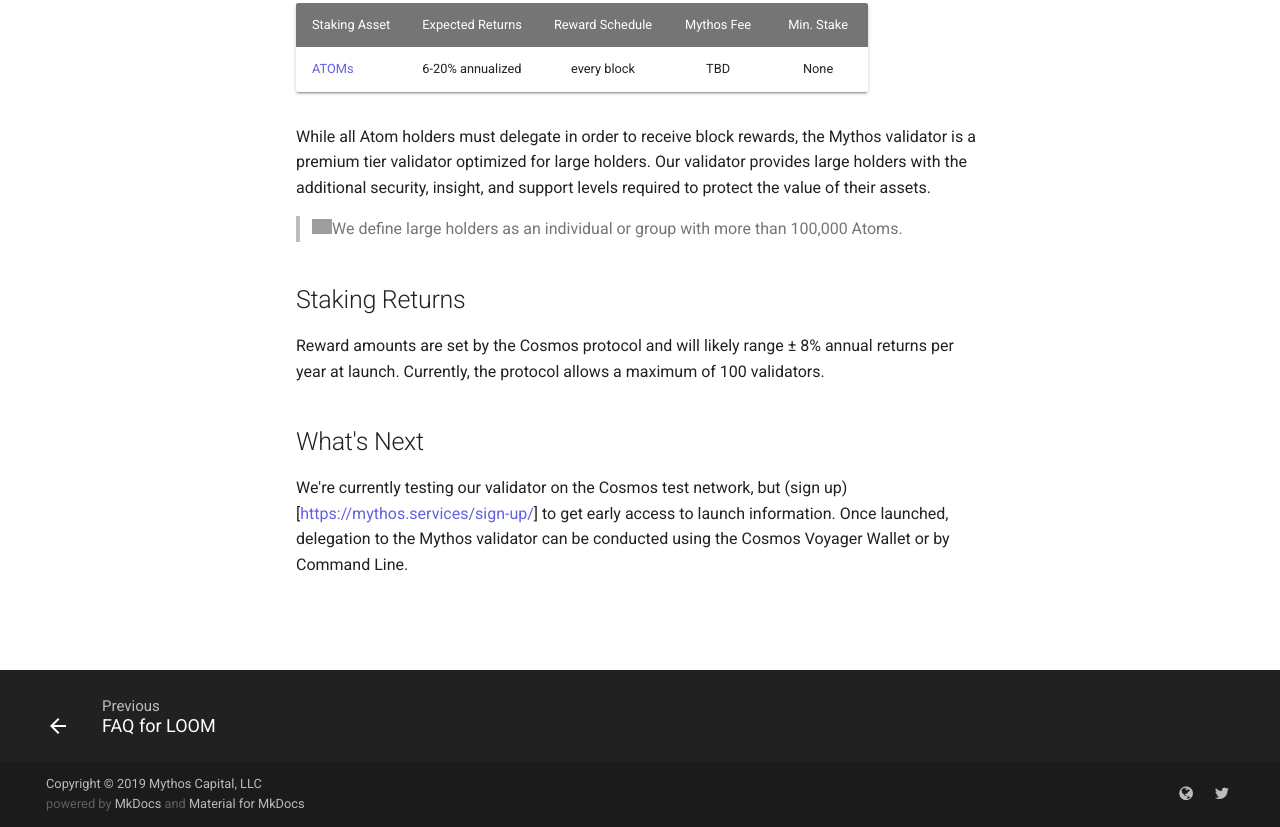
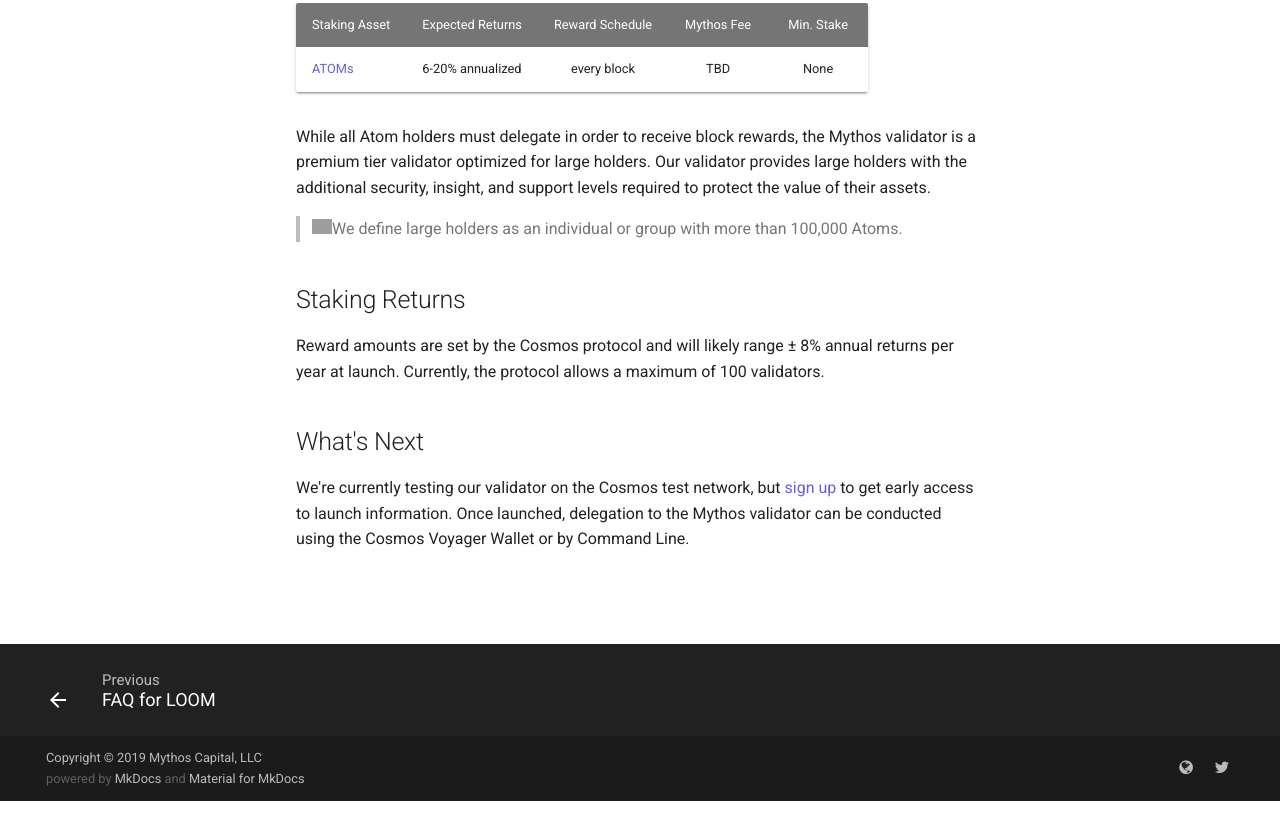
Before and after one commit to MythosCapital/mythoscapital.github.io, a plain HTML site: page cosmos/index.html in a window 1280 px wide. Shown: the part 433-1260 px from the top of the page. After the commit the page ends 1234 px from the top, so only its background shows below. Drawn offline with Linux system fonts and the light colour scheme; grey boxes are pictures that could not be loaded.

Commit message:
Deployed 2588785 with MkDocs version: 1.0.4

```diff
--- a/cosmos/index.html
+++ b/cosmos/index.html
@@ -506,7 +506,7 @@
 <h2 id="staking-returns">Staking Returns<a class="headerlink" href="#staking-returns" title="Permanent link">&para;</a></h2>
 <p>Reward amounts are set by the Cosmos protocol and will likely range &plusmn; 8% annual returns per year at launch. Currently, the protocol allows a maximum of 100 validators.</p>
 <h2 id="whats-next">What's Next<a class="headerlink" href="#whats-next" title="Permanent link">&para;</a></h2>
-<p>We're currently testing our validator on the Cosmos test network, but (sign up)[<a href="https://mythos.services/sign-up/">https://mythos.services/sign-up/</a>] to get early access to launch information. Once launched, delegation to the Mythos validator can be conducted using the Cosmos Voyager Wallet or by Command Line.</p>
+<p>We're currently testing our validator on the Cosmos test network, but <a href="https://mythos.services/sign-up/">sign up</a> to get early access to launch information. Once launched, delegation to the Mythos validator can be conducted using the Cosmos Voyager Wallet or by Command Line.</p>
 <p><br/><br/></p>
 
 
```
Also changed, not shown: search/search_index.json (+1 -1 lines), 1 other file.
